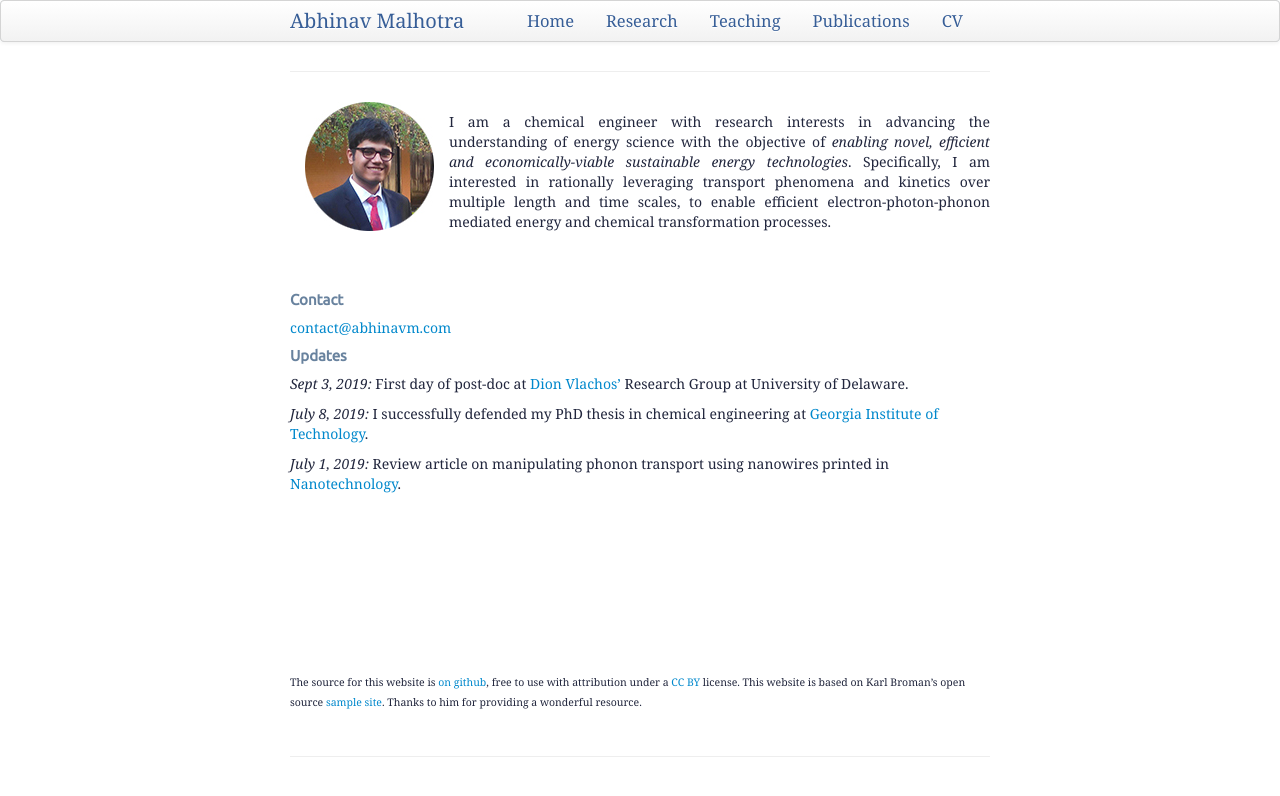
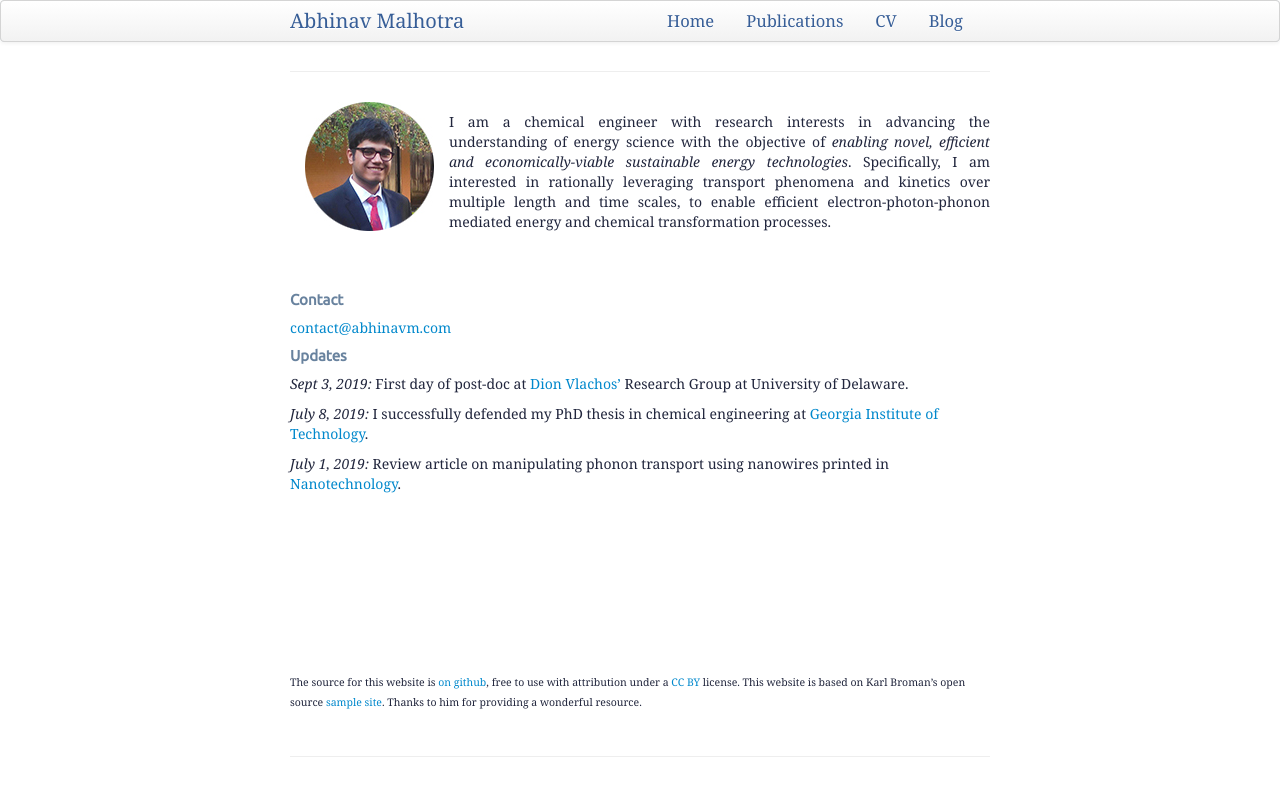
Before and after one commit to ABMalhotra/ABMalhotra.github.io, a Jekyll site: the page built from index.md, in a window 1280 px wide. Shown: the top 796 px of the page. Built offline with Jekyll 4.4.1, drawn with Linux system fonts in a browser that asks for light colours; nearby versions of some CDN libraries; some web fonts are replaced.

Commit message:
Security enhancement updates done

```diff
--- a/_includes/themes/twitter/default.html
+++ b/_includes/themes/twitter/default.html
@@ -39,11 +39,12 @@
           <a class="brand" href="{{ HOME_PATH }}">{{ site.title }}</a>
           <ul class="nav">
               <li><a href="{{ BASE_PATH }}/index.html">Home</a></li>
-              <li><a href="{{ BASE_PATH }}/pages/research.html">Research</a></li>
-              <li><a href="{{ BASE_PATH }}/pages/teaching.html">Teaching</a></li>
+              <!-- <li><a href="{{ BASE_PATH }}/pages/research.html">Research</a></li> -->
+              <!-- <li><a href="{{ BASE_PATH }}/pages/teaching.html">Teaching</a></li> -->
               <li><a href="{{ BASE_PATH }}/pages/pubs.html">Publications</a></li>
               <!-- <li><a href="{{ BASE_PATH }}/pages/research_vision.html">Research Vision</a></li> -->
               <li><a href="{{ BASE_PATH }}/assets/files/abhinav_cv.pdf" target="_blank">CV</a></li>
+              <li><a href="https://ABMalhotra.github.io/my-blog" target="_blank">Blog</a></li>
               <!-- <li><a href="{{ BASE_PATH }}/pages/contact.html">Contact</a></li> -->
           </ul>
         </div>
```
Also changed, not shown: 5 other files.
